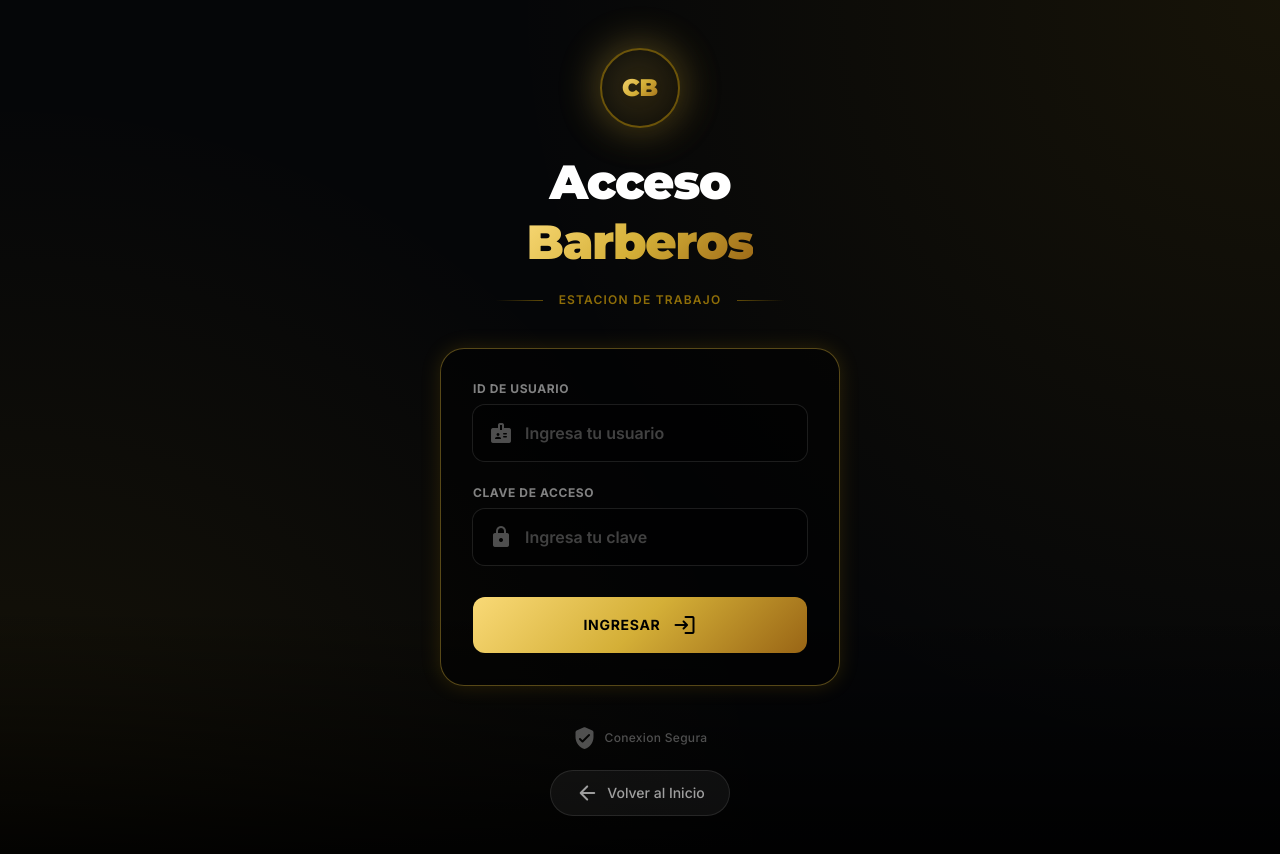
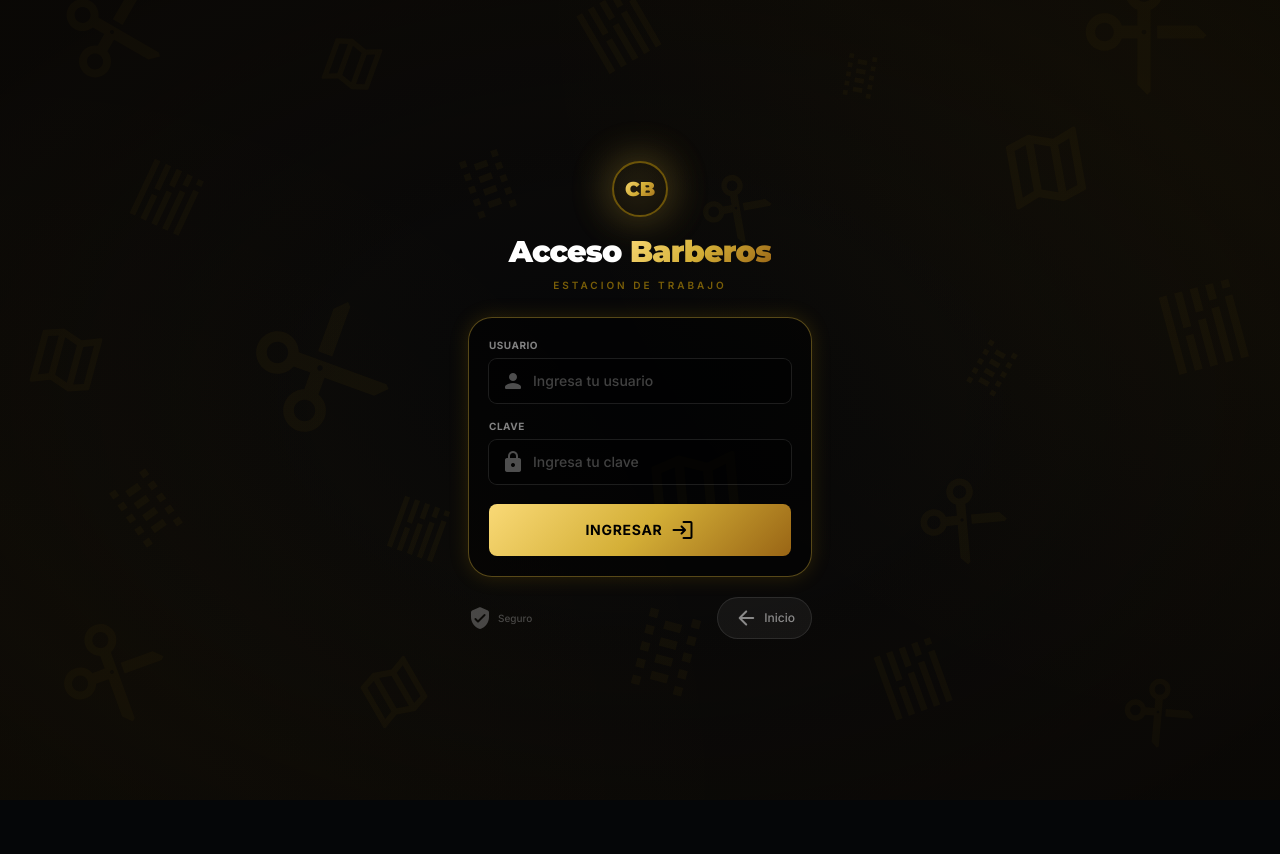
Before and after one commit to misaduarte333-star/cholobarbershop, a Next.js app: page /tablet/login in a window 1280 px wide. Shown: the top 854 px of the page. After the commit the page ends 800 px from the top, so only its background shows below. Built offline with nearby package versions, Linux system fonts and the light colour scheme; no server answers.

Commit message:
feat: enhance login page with watermarked background and scroll-free layout
Add subtle SVG watermarks and adjust layout to fit screen without scrolling.

```diff
--- a/src/app/tablet/login/page.tsx
+++ b/src/app/tablet/login/page.tsx
@@ -4,6 +4,31 @@ import { useState, useEffect } from 'react'
 import { useRouter } from 'next/navigation'
 import Link from 'next/link'
 import { createClient } from '@/lib/supabase'
+
+// Iconos SVG de barberia para el fondo
+const ScissorsIcon = ({ className }: { className?: string }) => (
+    <svg className={className} viewBox="0 0 24 24" fill="currentColor">
+        <path d="M9.64 7.64c.23-.5.36-1.05.36-1.64 0-2.21-1.79-4-4-4S2 3.79 2 6s1.79 4 4 4c.59 0 1.14-.13 1.64-.36L10 12l-2.36 2.36C7.14 14.13 6.59 14 6 14c-2.21 0-4 1.79-4 4s1.79 4 4 4 4-1.79 4-4c0-.59-.13-1.14-.36-1.64L12 14l7 7h3v-1L9.64 7.64zM6 8c-1.1 0-2-.89-2-2s.9-2 2-2 2 .89 2 2-.9 2-2 2zm0 12c-1.1 0-2-.89-2-2s.9-2 2-2 2 .89 2 2-.9 2-2 2zm6-7.5c-.28 0-.5-.22-.5-.5s.22-.5.5-.5.5.22.5.5-.22.5-.5.5zM19 3l-6 6 2 2 7-7V3h-3z"/>
+    </svg>
+)
+
+const RazorIcon = ({ className }: { className?: string }) => (
+    <svg className={className} viewBox="0 0 24 24" fill="currentColor">
+        <path d="M20.5 3L20.34 3.03L15 5.1L9 3L3.36 4.9C3.15 4.97 3 5.15 3 5.38V20.5C3 20.78 3.22 21 3.5 21L3.66 20.97L9 18.9L15 21L20.64 19.1C20.85 19.03 21 18.85 21 18.62V3.5C21 3.22 20.78 3 20.5 3M10 5.47L14 6.87V18.53L10 17.13V5.47M5 6.46L8 5.45V17.15L5 18.31V6.46M19 17.54L16 18.55V6.86L19 5.7V17.54Z"/>
+    </svg>
+)
+
+const CombIcon = ({ className }: { className?: string }) => (
+    <svg className={className} viewBox="0 0 24 24" fill="currentColor">
+        <path d="M4 2H6V22H4V2M8 2H10V11H8V2M8 13H10V22H8V13M12 2H14V8H12V2M12 10H14V22H12V10M16 2H18V6H16V2M16 8H18V22H16V8M20 2H22V4H20V2M20 6H22V22H20V6Z"/>
+    </svg>
+)
+
+const BarberPoleIcon = ({ className }: { className?: string }) => (
+    <svg className={className} viewBox="0 0 24 24" fill="currentColor">
+        <path d="M8 3V5H6V3H8M6 7H8V9H6V7M6 11H8V13H6V11M6 15H8V17H6V15M6 19H8V21H6V19M16 3H18V5H16V3M16 7H18V9H16V7M16 11H18V13H16V11M16 15H18V17H16V15M16 19H18V21H16V19M10 5H14V7H10V5M10 9H14V11H10V9M10 13H14V15H10V13M10 17H14V19H10V17"/>
+    </svg>
+)
 
 export default function TabletLoginPage() {
     const router = useRouter()
@@ -64,62 +89,99 @@ export default function TabletLoginPage() {
     }
 
     return (
-        <main className="relative min-h-dvh flex flex-col justify-center items-center overflow-hidden bg-bg-dark selection:bg-primary selection:text-black">
-            {/* Ambient Background */}
-            <div className="absolute inset-0 z-0 pointer-events-none">
-                <div className="absolute inset-0 light-leak-top" />
-                <div className="absolute inset-0 light-leak-bottom" />
-                <div className="absolute bottom-0 left-0 right-0 h-64 bg-gradient-to-t from-black/90 to-transparent" />
+        <main className="fixed inset-0 flex items-center justify-center overflow-hidden bg-bg-dark selection:bg-primary selection:text-black">
+            {/* Watermark Background Pattern */}
+            <div className="absolute inset-0 z-0 pointer-events-none overflow-hidden">
+                {/* Radial gradient overlay */}
+                <div className="absolute inset-0 bg-[radial-gradient(ellipse_80%_80%_at_50%_50%,transparent_0%,rgba(15,12,8,0.95)_70%)]" />
+
+                {/* Pattern de iconos de barberia */}
+                <div className="absolute inset-0 opacity-[0.04]">
+                    {/* Fila 1 */}
+                    <ScissorsIcon className="absolute w-24 h-24 text-primary -top-4 left-[5%] rotate-[-15deg]" />
+                    <RazorIcon className="absolute w-16 h-16 text-primary top-8 left-[25%] rotate-[20deg]" />
+                    <CombIcon className="absolute w-20 h-20 text-primary -top-2 left-[45%] rotate-[-30deg]" />
+                    <BarberPoleIcon className="absolute w-14 h-14 text-primary top-12 left-[65%] rotate-[10deg]" />
+                    <ScissorsIcon className="absolute w-28 h-28 text-primary -top-6 left-[85%] rotate-[45deg]" />
+
+                    {/* Fila 2 */}
+                    <CombIcon className="absolute w-18 h-18 text-primary top-[20%] left-[10%] rotate-[25deg]" />
+                    <BarberPoleIcon className="absolute w-20 h-20 text-primary top-[18%] left-[35%] rotate-[-20deg]" />
+                    <ScissorsIcon className="absolute w-16 h-16 text-primary top-[22%] left-[55%] rotate-[35deg]" />
+                    <RazorIcon className="absolute w-24 h-24 text-primary top-[15%] left-[78%] rotate-[-10deg]" />
+
+                    {/* Fila 3 */}
+                    <RazorIcon className="absolute w-20 h-20 text-primary top-[40%] left-[2%] rotate-[15deg]" />
+                    <ScissorsIcon className="absolute w-32 h-32 text-primary top-[38%] left-[20%] rotate-[-25deg]" />
+                    <BarberPoleIcon className="absolute w-16 h-16 text-primary top-[42%] left-[75%] rotate-[30deg]" />
+                    <CombIcon className="absolute w-24 h-24 text-primary top-[35%] left-[90%] rotate-[-15deg]" />
+
+                    {/* Fila 4 */}
+                    <BarberPoleIcon className="absolute w-22 h-22 text-primary top-[58%] left-[8%] rotate-[-35deg]" />
+                    <CombIcon className="absolute w-16 h-16 text-primary top-[62%] left-[30%] rotate-[20deg]" />
+                    <RazorIcon className="absolute w-28 h-28 text-primary top-[55%] left-[50%] rotate-[-5deg]" />
+                    <ScissorsIcon className="absolute w-20 h-20 text-primary top-[60%] left-[72%] rotate-[40deg]" />
+
+                    {/* Fila 5 */}
+                    <ScissorsIcon className="absolute w-24 h-24 text-primary top-[78%] left-[5%] rotate-[25deg]" />
+                    <RazorIcon className="absolute w-18 h-18 text-primary top-[82%] left-[28%] rotate-[-30deg]" />
+                    <BarberPoleIcon className="absolute w-26 h-26 text-primary top-[75%] left-[48%] rotate-[15deg]" />
+                    <CombIcon className="absolute w-20 h-20 text-primary top-[80%] left-[68%] rotate-[-20deg]" />
+                    <ScissorsIcon className="absolute w-16 h-16 text-primary top-[85%] left-[88%] rotate-[50deg]" />
+                </div>
+
+                {/* Light leaks */}
+                <div className="absolute inset-0 light-leak-top opacity-60" />
+                <div className="absolute inset-0 light-leak-bottom opacity-40" />
+
+                {/* Vignette effect */}
+                <div className="absolute inset-0 bg-[radial-gradient(ellipse_100%_100%_at_50%_50%,transparent_20%,rgba(0,0,0,0.6)_100%)]" />
             </div>
 
-            {/* Main Content */}
-            <div className="relative z-10 w-full max-w-md px-6 py-12 animate-fade-in">
+            {/* Main Content - Compacto para evitar scroll */}
+            <div className="relative z-10 w-full max-w-sm px-5 animate-fade-in">
 
-                {/* Logo Section */}
-                <header className="flex flex-col items-center mb-10">
-                    <div className="relative w-20 h-20 flex items-center justify-center mb-6 glow-logo rounded-full">
+                {/* Logo Section - Compacto */}
+                <header className="flex flex-col items-center mb-6">
+                    <div className="relative w-14 h-14 flex items-center justify-center mb-4 glow-logo rounded-full">
                         <div className="absolute inset-0 rounded-full bg-gradient-gold opacity-20 blur-xl" />
                         <div className="absolute inset-0 rounded-full border-2 border-primary/40" />
-                        <span className="relative z-10 font-display font-black text-2xl gradient-text-gold select-none">CB</span>
+                        <span className="relative z-10 font-display font-black text-xl gradient-text-gold select-none">CB</span>
                     </div>
 
-                    <h1 className="text-center font-display font-black text-4xl md:text-5xl mb-3 leading-tight">
-                        <span className="block text-white tracking-tight">Acceso</span>
-                        <span className="block gradient-text-gold tracking-tight">Barberos</span>
+                    <h1 className="text-center font-display font-black text-3xl mb-2 leading-tight">
+                        <span className="text-white tracking-tight">Acceso </span>
+                        <span className="gradient-text-gold tracking-tight">Barberos</span>
                     </h1>
 
-                    <div className="flex items-center gap-4 mt-2">
-                        <div className="h-px w-12 bg-gradient-to-r from-transparent to-primary/40" />
-                        <p className="text-xs tracking-widest text-primary/60 font-semibold uppercase">
-                            Estacion de Trabajo
-                        </p>
-                        <div className="h-px w-12 bg-gradient-to-l from-transparent to-primary/40" />
-                    </div>
+                    <p className="text-[10px] tracking-[0.3em] text-primary/50 font-semibold uppercase">
+                        Estacion de Trabajo
+                    </p>
                 </header>
 
-                {/* Login Card */}
-                <section className="glass-card glow-gold p-8">
-                    <form onSubmit={handleLogin} className="flex flex-col gap-6">
+                {/* Login Card - Compacto */}
+                <section className="glass-card glow-gold p-5">
+                    <form onSubmit={handleLogin} className="flex flex-col gap-4">
 
                         {/* Usuario Field */}
-                        <div className="flex flex-col gap-2">
+                        <div className="flex flex-col gap-1.5">
                             <label
                                 htmlFor="usuario"
-                                className={`text-xs font-bold uppercase tracking-wider transition-colors duration-200 ${
+                                className={`text-[10px] font-bold uppercase tracking-wider transition-colors duration-200 ${
                                     focusedField === 'usuario' ? 'text-primary' : 'text-white/50'
                                 }`}
                             >
-                                ID de Usuario
+                                Usuario
                             </label>
-                            <div className={`relative flex items-center gap-3 rounded-xl transition-all duration-300 ${
+                            <div className={`relative flex items-center gap-2 rounded-lg transition-all duration-300 ${
                                 focusedField === 'usuario'
                                     ? 'bg-black/80 ring-2 ring-primary/50 shadow-lg shadow-primary/10'
                                     : 'bg-black/50 ring-1 ring-white/10 hover:ring-white/20'
                             }`}>
-                                <span className={`material-icons-round text-xl pl-4 transition-colors duration-200 ${
+                                <span className={`material-icons-round text-lg pl-3 transition-colors duration-200 ${
                                     focusedField === 'usuario' ? 'text-primary' : 'text-white/30'
                                 }`}>
-                                    badge
+                                    person
                                 </span>
                                 <input
                                     id="usuario"
@@ -128,7 +190,7 @@ export default function TabletLoginPage() {
                                     onChange={(e) => setUsuario(e.target.value)}
                                     onFocus={() => setFocusedField('usuario')}
                                     onBlur={() => setFocusedField(null)}
-                                    className="flex-1 bg-transparent border-none outline-none py-4 pr-4 text-white placeholder:text-white/25 font-semibold text-base"
+                                    className="flex-1 bg-transparent border-none outline-none py-3 pr-3 text-white placeholder:text-white/25 font-medium text-sm"
                                     placeholder="Ingresa tu usuario"
                                     autoComplete="username"
                                     required
@@ -137,21 +199,21 @@ export default function TabletLoginPage() {
                         </div>
 
                         {/* Password Field */}
-                        <div className="flex flex-col gap-2">
+                        <div className="flex flex-col gap-1.5">
                             <label
                                 htmlFor="password"
-                                className={`text-xs font-bold uppercase tracking-wider transition-colors duration-200 ${
+                                className={`text-[10px] font-bold uppercase tracking-wider transition-colors duration-200 ${
                                     focusedField === 'password' ? 'text-primary' : 'text-white/50'
                                 }`}
                             >
-                                Clave de Acceso
+                                Clave
                             </label>
-                            <div className={`relative flex items-center gap-3 rounded-xl transition-all duration-300 ${
+                            <div className={`relative flex items-center gap-2 rounded-lg transition-all duration-300 ${
                                 focusedField === 'password'
                                     ? 'bg-black/80 ring-2 ring-primary/50 shadow-lg shadow-primary/10'
                                     : 'bg-black/50 ring-1 ring-white/10 hover:ring-white/20'
                             }`}>
-                                <span className={`material-icons-round text-xl pl-4 transition-colors duration-200 ${
+                                <span className={`material-icons-round text-lg pl-3 transition-colors duration-200 ${
                                     focusedField === 'password' ? 'text-primary' : 'text-white/30'
                                 }`}>
                                     lock
@@ -163,7 +225,7 @@ export default function TabletLoginPage() {
                                     onChange={(e) => setPassword(e.target.value)}
                                     onFocus={() => setFocusedField('password')}
                                     onBlur={() => setFocusedField(null)}
-                                    className="flex-1 bg-transparent border-none outline-none py-4 pr-4 text-white placeholder:text-white/25 font-semibold text-base"
+                                    className="flex-1 bg-transparent border-none outline-none py-3 pr-3 text-white placeholder:text-white/25 font-medium text-sm"
                                     placeholder="Ingresa tu clave"
                                     autoComplete="current-password"
                                     required
@@ -173,9 +235,9 @@ export default function TabletLoginPage() {
 
                         {/* Error Message */}
                         {error && (
-                            <div className="flex items-center gap-3 px-4 py-3 bg-red-500/10 border border-red-500/30 rounded-xl animate-slide-in">
-                                <span className="material-icons-round text-red-400 text-lg">error_outline</span>
-                                <span className="text-sm font-medium text-red-400">{error}</span>
+                            <div className="flex items-center gap-2 px-3 py-2 bg-red-500/10 border border-red-500/30 rounded-lg animate-slide-in">
+                                <span className="material-icons-round text-red-400 text-base">error_outline</span>
+                                <span className="text-xs font-medium text-red-400">{error}</span>
                             </div>
                         )}
 
@@ -183,15 +245,15 @@ export default function TabletLoginPage() {
                         <button
                             type="submit"
                             disabled={loading}
-                            className="relative w-full py-4 mt-2 rounded-xl font-bold text-sm uppercase tracking-wider overflow-hidden transition-all duration-300 active:scale-[0.98] disabled:opacity-70 disabled:cursor-not-allowed group bg-gradient-gold text-black hover:shadow-lg hover:shadow-primary/30"
+                            className="relative w-full py-3.5 mt-1 rounded-lg font-bold text-sm uppercase tracking-wider overflow-hidden transition-all duration-300 active:scale-[0.98] disabled:opacity-70 disabled:cursor-not-allowed group bg-gradient-gold text-black hover:shadow-lg hover:shadow-primary/30"
                         >
-                            <span className="relative z-10 flex items-center justify-center gap-3">
+                            <span className="relative z-10 flex items-center justify-center gap-2">
                                 {loading ? (
                                     <div className="spinner" />
                                 ) : (
                                     <>
                                         <span>Ingresar</span>
-                                        <span className="material-icons-round text-lg group-hover:translate-x-1 transition-transform duration-200">
+                                        <span className="material-icons-round text-base group-hover:translate-x-1 transition-transform duration-200">
                                             login
                                         </span>
                                     </>
@@ -201,19 +263,19 @@ export default function TabletLoginPage() {
                     </form>
                 </section>
 
-                {/* Footer */}
-                <footer className="flex flex-col items-center gap-5 mt-10">
-                    <div className="flex items-center gap-2 text-white/30">
-                        <span className="material-icons-round text-sm">verified_user</span>
-                        <span className="text-xs font-medium tracking-wide">Conexion Segura</span>
+                {/* Footer - Compacto */}
+                <footer className="flex items-center justify-between mt-5">
+                    <div className="flex items-center gap-1.5 text-white/25">
+                        <span className="material-icons-round text-xs">verified_user</span>
+                        <span className="text-[10px] font-medium">Seguro</span>
                     </div>
 
                     <Link
                         href="/"
-                        className="inline-flex items-center gap-2 px-6 py-2.5 rounded-full border border-white/10 bg-white/5 text-sm font-medium text-white/60 hover:bg-white/10 hover:text-white hover:border-white/20 transition-all duration-200 active:scale-95"
+                        className="inline-flex items-center gap-1.5 px-4 py-2 rounded-full border border-white/10 bg-white/5 text-xs font-medium text-white/50 hover:bg-white/10 hover:text-white hover:border-white/20 transition-all duration-200 active:scale-95"
                     >
-                        <span className="material-icons-round text-base">arrow_back</span>
-                        Volver al Inicio
+                        <span className="material-icons-round text-sm">arrow_back</span>
+                        Inicio
                     </Link>
                 </footer>
             </div>
```
